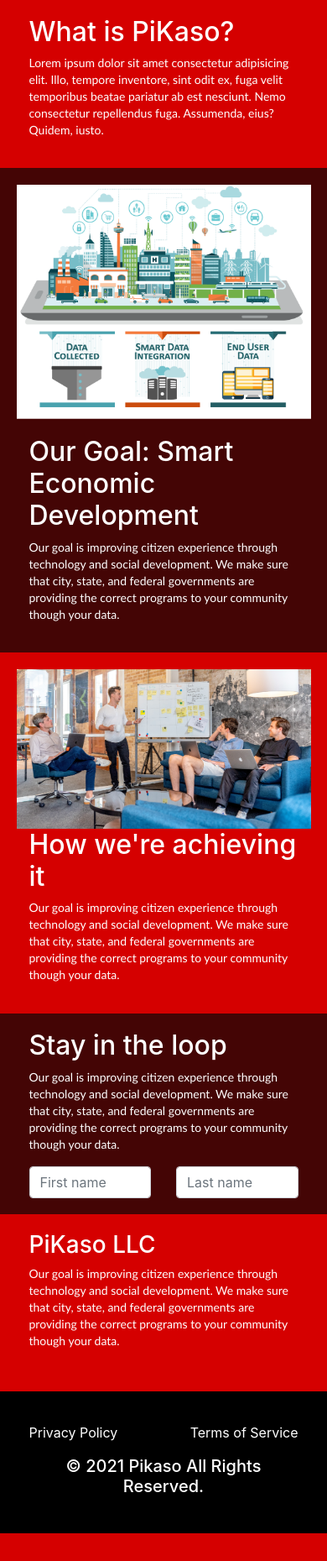
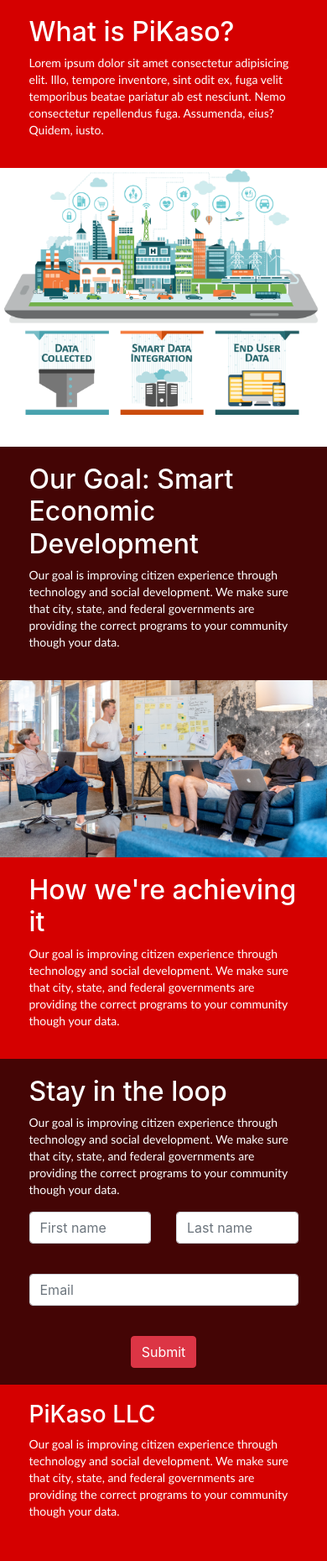
Before and after one commit to juugamil/pikaso, a PHP site: page / in a window 390 px wide. Shown: the part 845-2704 px from the top of the page at 84% size. Before the commit the page ends 2671 px from the top, so only its background shows below. Run offline with PHP 8.4, Linux system fonts and the light colour scheme; some libraries are stand-ins or nearby versions.

Commit message:
Updated images and form.

```diff
--- a/css/main.css
+++ b/css/main.css
@@ -57,6 +57,10 @@ pre {
     background-color: white;
 }
 
+.menu-button {
+    display: none;
+}
+
 @media only screen and (max-width: 768px) {
 
     body {
@@ -111,6 +115,12 @@ pre {
         flex-direction: row;
     }
 
+    .form {
+        display: flex;
+        align-content: center;
+        text-align: center;
+    }
+
     .hero {
         display: flex;
         position: relative;
@@ -155,11 +165,20 @@ pre {
         width: 30vw;
     }
 
+    .menu-button {
+        display: flex;
+    }
+
+    .nav-menu {
+        display: none;
+    }
+
     .navigation {
         position: fixed;
         flex: 100%;
         z-index: 2;
     }
+
 
     .sub-card {
         background-color: var(--brand-color);
--- a/index.html
+++ b/index.html
@@ -32,7 +32,15 @@
                     <img src="/img/PiKaso-Logo.png">
                 </div>
                 <div class="pages">
+                    <div class="menu-button">
 
+                    </div>
+                    <div class="mobile-menu">
+
+                    </div>
+                    <div class="nav-menu">
+
+                    </div>
                 </div>
             </div>
         </div>
@@ -57,10 +65,11 @@
             </div>
         </div>
 
+        <div class="image">
+            <img src="img/SED.png">
+        </div>
+
         <div class="cards-burg">
-            <div class="image">
-                <img src="img/SED.png">
-            </div>
             <div class="container">
                 <div class="card-text">
                     <h2>Our Goal:
@@ -72,10 +81,11 @@
             </div>
         </div>
 
+
+        <div class="image">
+            <img src="/img/card-img-2.png">
+        </div>
         <div class="cards">
-            <div class="image">
-                <img src="/img/card-img-2.png">
-            </div>
             <div class="container">
                 <div class="card-text">
                     <h2>How we're achieving it</h2>
@@ -104,6 +114,13 @@
                                 <input type="text" class="form-control" placeholder="Last name">
                             </div>
                         </div>
+                        <p>&nbsp;</p>
+                        <div class="row">
+                            <div class="col"><input type="email" class="form-control" id="exampleFormControlInput1"
+                                    placeholder="Email"></div>
+                        </div>
+                        <p>&nbsp;</p>
+                        <button type="submit" class="btn btn-danger">Submit</button>
                     </form>
                 </div>
             </div>
```
